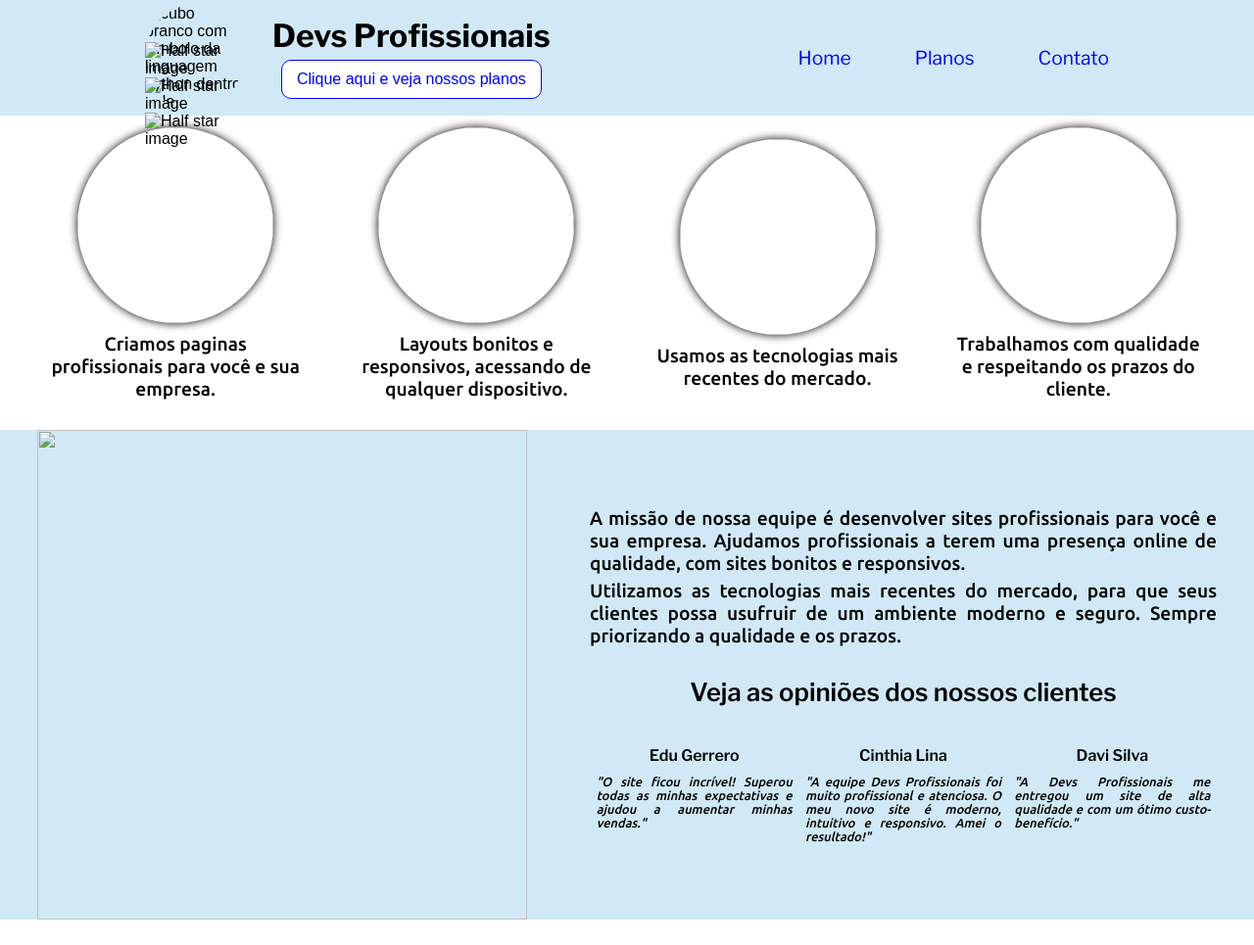
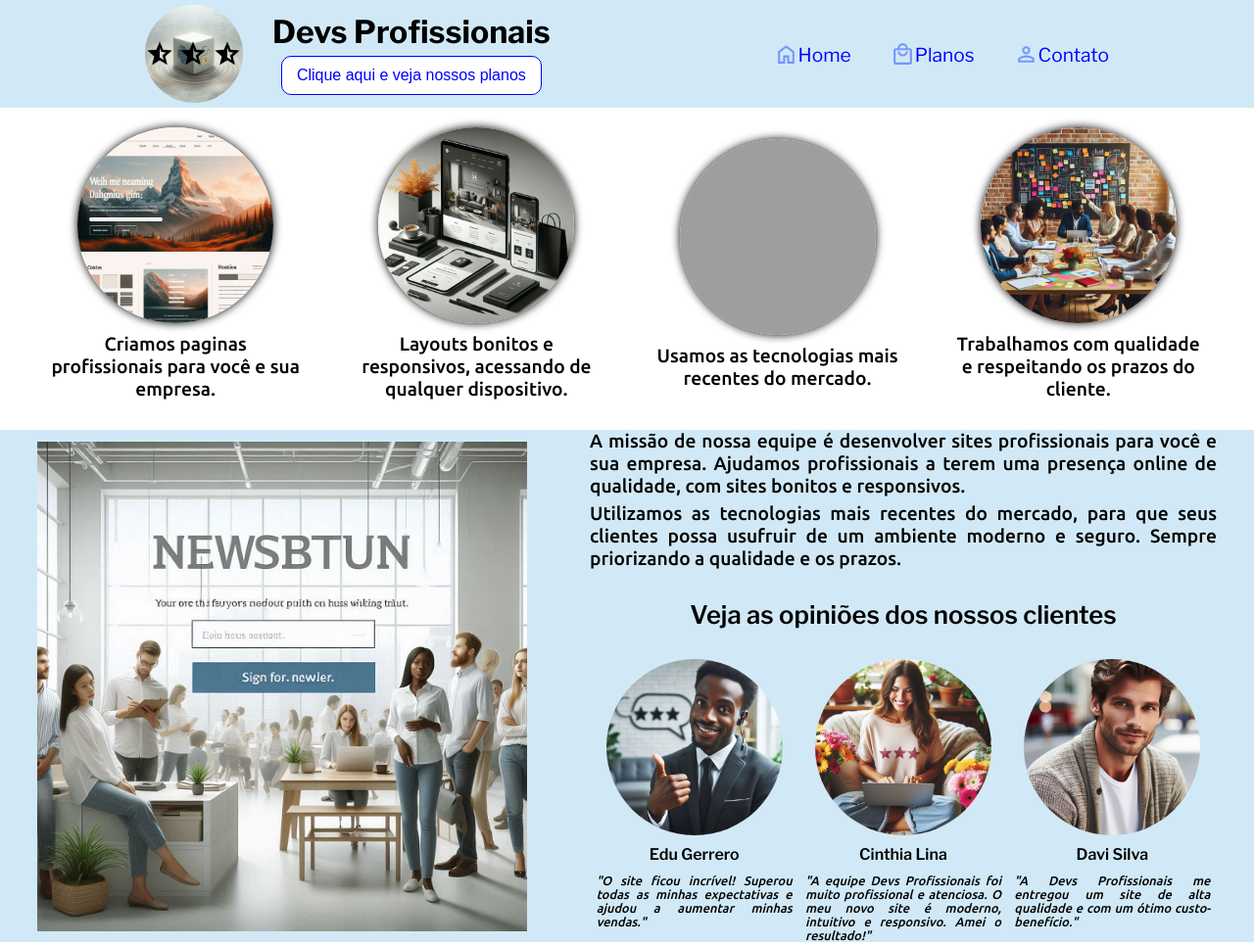
Before and after one commit to Ricardo-Forttunato/landing-page-SenacProject, a plain HTML site: page index.html in a window 1280 px wide. Shown: the top 965 px of the page at 98% size. Drawn offline with nearby package versions, Linux system fonts and the light colour scheme; the site is published under a folder, as on GitHub Pages, so addresses that start at the root find nothing.

Commit message:
corrigindo path dos arquivos para deploy

```diff
--- a/index.html
+++ b/index.html
@@ -21,11 +21,11 @@
     <header id="header">
 			<div class="content">
 				<div class="container_header">
-					<img class="logo small-device" src="/public/images/cube_python.png" alt="cubo branco com simbolo da linguagem python dentro dele"/>
+					<img class="logo small-device" src="./public/images/cube_python.png" alt="cubo branco com simbolo da linguagem python dentro dele"/>
 					<div class="star_logo">
-						<img src="/public/images/star_logo.png" alt="Half star image">
-						<img src="/public/images/star_logo.png" alt="Half star image">
-						<img src="/public/images/star_logo.png" alt="Half star image">
+						<img src="./public/images/star_logo.png" alt="Half star image">
+						<img src="./public/images/star_logo.png" alt="Half star image">
+						<img src="./public/images/star_logo.png" alt="Half star image">
 					</div>
 					<div class="container_title">
 						<h1>Devs Profissionais</h1>
@@ -33,33 +33,33 @@
 					</div>
 				</div>
 				<nav>
-					<a href="#"><img src="/public/assets/home_24dp_7695FF_FILL0_wght400_GRAD0_opsz24.svg" alt=""> <span class="small-device medium-device">Home</span></a>
-					<a href="#clients"><img src="/public/assets/local_mall.svg" alt=""><span class="small-device medium-device">Planos</span></a>
-					<a href="#contact"><img src="/public/assets/person_24dp_7695FF_FILL0_wght400_GRAD0_opsz24.svg" alt=""><span class="small-device medium-device">Contato</span></a>
+					<a href="#"><img src="./public/assets/home_24dp_7695FF_FILL0_wght400_GRAD0_opsz24.svg" alt=""> <span class="small-device medium-device">Home</span></a>
+					<a href="#clients"><img src="./public/assets/local_mall.svg" alt=""><span class="small-device medium-device">Planos</span></a>
+					<a href="#contact"><img src="./public/assets/person_24dp_7695FF_FILL0_wght400_GRAD0_opsz24.svg" alt=""><span class="small-device medium-device">Contato</span></a>
 				</nav>
 			</div>
     </header>
     <main id="main">
 			<section class="benefits">
 				<div class="container_benefits">
-					<img src="/public/images/blogSample.png" alt="">
+					<img src="./public/images/blogSample.png" alt="">
 					<p>Criamos paginas profissionais para você e sua empresa.</p>
 				</div>
 				<div class="container_benefits">
-					<img src="/public/images/e-commerce_sample.png" alt="">
+					<img src="./public/images/e-commerce_sample.png" alt="">
 					<p>Layouts bonitos e responsivos, acessando de qualquer dispositivo.</p>
 				</div>
 				<div class="container_benefits">
-					<img src="/public/images/processor_img.png" alt="">
+					<img src="./public/images/processor_img.png" alt="">
 					<p>Usamos as tecnologias mais recentes do mercado.</p>
 				</div>
 				<div class="container_benefits">
-					<img src="/public/images/working.png" alt="">
+					<img src="./public/images/working.png" alt="">
 					<p>Trabalhamos com qualidade e respeitando os prazos do cliente.</p>
 				</div>
 			</section>
 			<section class="description">
-				<img class="description_img" src="/public/images/landingPageSample.png" alt="">
+				<img class="description_img" src="./public/images/landingPageSample.png" alt="">
 				<div class="description_paragraph">
 					<div class="paragraph_container">
 						<p>A missão de nossa equipe é desenvolver sites profissionais para você e sua empresa. Ajudamos profissionais a terem uma presença online de qualidade, com sites bonitos e responsivos.</p>
@@ -68,17 +68,17 @@
 					<h4>Veja as opiniões dos nossos clientes</h4>
 					<div class="destaque">
 						<div class="container_client">
-							<img src="/public/images/cliente-1.png" alt="">
+							<img src="./public/images/cliente-1.png" alt="">
 							<h3>Edu Gerrero</h3>
 							<p>"O site ficou incrível! Superou todas as minhas expectativas e ajudou a aumentar minhas vendas."</p>
 						</div>
 						<div class="container_client">
-							<img src="/public/images/cliente-2.png" alt="">
+							<img src="./public/images/cliente-2.png" alt="">
 							<h3>Cinthia Lina</h3>
 							<p>"A equipe Devs Profissionais foi muito profissional e atenciosa. O meu novo site é moderno, intuitivo e responsivo. Amei o resultado!"</p>
 						</div>
 						<div class="container_client small-device">
-							<img src="/public/images/cliente-3.png" alt="">
+							<img src="./public/images/cliente-3.png" alt="">
 							<h3>Davi Silva</h3>
 							<p>"A Devs Profissionais me entregou um site de alta qualidade e com um ótimo custo-benefício."</p>
 						</div>
@@ -173,10 +173,10 @@
 			<div>
 				<h4>Acesse nossas redes</h4>
 				<div class="social_media">
-					<a href="https://www.facebook.com" target="_blank"><img class="rede_icon" src="/public/assets/facebook-brands-solid.svg" alt="icone do facebook"></a>
-					<a href="https://www.instagram.com" target="_blank"><img class="rede_icon" src="/public/assets/square-instagram-brands-solid.svg" alt="icone do instagram"></a>
-					<a href="https://www.x.com" target="_blank"><img class="rede_icon" src="/public/assets/square-x-twitter-brands-solid.svg" alt="icone do X"></a>
-					<a href="https://www.discord.com" target="_blank"><img class="rede_icon" src="/public/assets/discord-brands-solid.svg" alt="icone do discord"></a>
+					<a href="https://www.facebook.com" target="_blank"><img class="rede_icon" src="./public/assets/facebook-brands-solid.svg" alt="icone do facebook"></a>
+					<a href="https://www.instagram.com" target="_blank"><img class="rede_icon" src="./public/assets/square-instagram-brands-solid.svg" alt="icone do instagram"></a>
+					<a href="https://www.x.com" target="_blank"><img class="rede_icon" src="./public/assets/square-x-twitter-brands-solid.svg" alt="icone do X"></a>
+					<a href="https://www.discord.com" target="_blank"><img class="rede_icon" src="./public/assets/discord-brands-solid.svg" alt="icone do discord"></a>
 				</div>
 			</div>
 		</footer>
```
